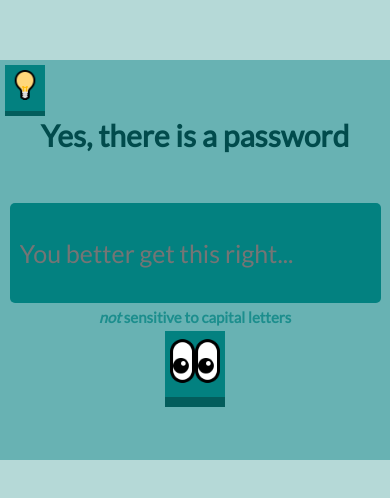
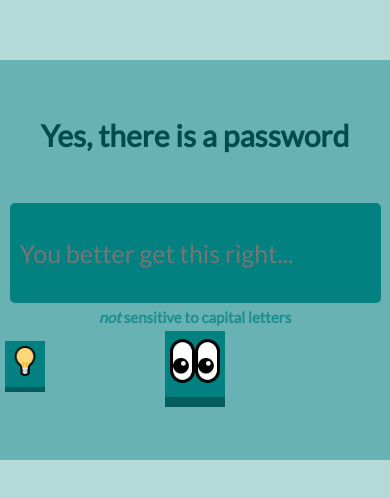
Before and after one commit to TheAereus/PasscodeLetter, a SvelteKit app: page / in a window 390 px wide. Shown: the part 162-660 px from the top of the page. Built offline with nearby package versions, Linux system fonts and the light colour scheme.

Commit message:
mobile fix

```diff
--- a/src/routes/+page.svelte
+++ b/src/routes/+page.svelte
@@ -31,15 +31,17 @@
 	<div class="box {isFlipped ? 'flipped' : ''}">
 		{#each passwords as _, index}
 			<div class="box-content {currentScreen === index ? 'active' : ''}">
-				<button id="hint-button">
-					<img src="lightbulb.png" alt="hint">
-				</button>
 				<p class="title">{prompts[index].title}</p>
 				<input type="text" placeholder={prompts[index].placeholder} bind:value={inputPassword} />
 				<p class="subtext"><i>not</i> sensitive to capital letters</p>
-				<button on:click={toggleFlip}>
-					<img src="eyes.png" alt="Let's see...">
-				</button>
+				<div class="buttons">
+					<button id="hint-button">
+						<img src="lightbulb.png" alt="hint">
+					</button>
+					<button on:click={toggleFlip}>
+						<img src="eyes.png" alt="Let's see...">
+					</button>
+				</div>
 				<p class="error-message {wrongPW ? 'active' : ''}">no way you got it wrong bc</p>
 			</div>
 		{/each}
@@ -252,9 +254,18 @@
 			border-radius: 0;
 		}
 
+		.buttons{
+			position: relative;
+			width: 100%;
+		}
+
 		#hint-button{
+			position: absolute;
+			left: 5px;
+			top: 10px;
 			padding: 5px;
 			box-shadow: 0 5px 0  #035d5c;
+			margin: 0;
 		}
 
 		#hint-button img{
```
